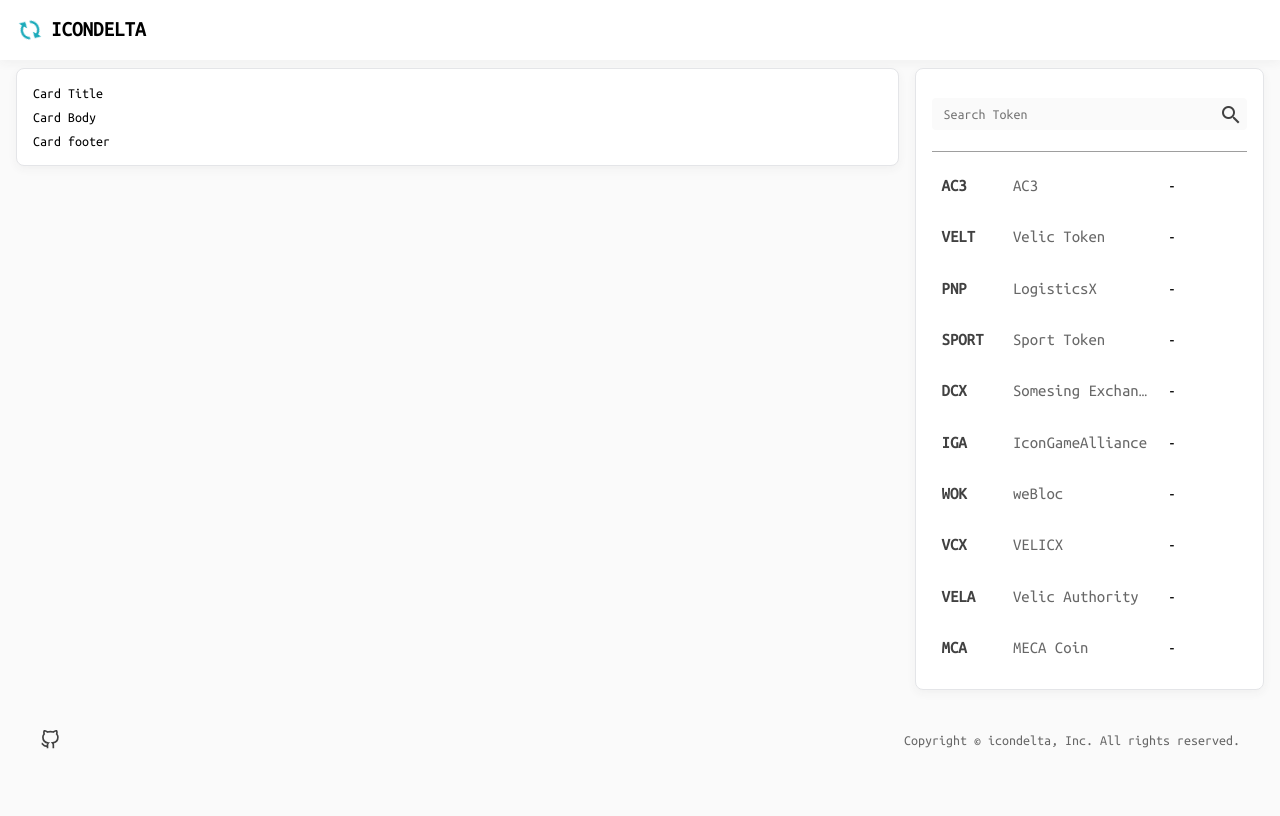
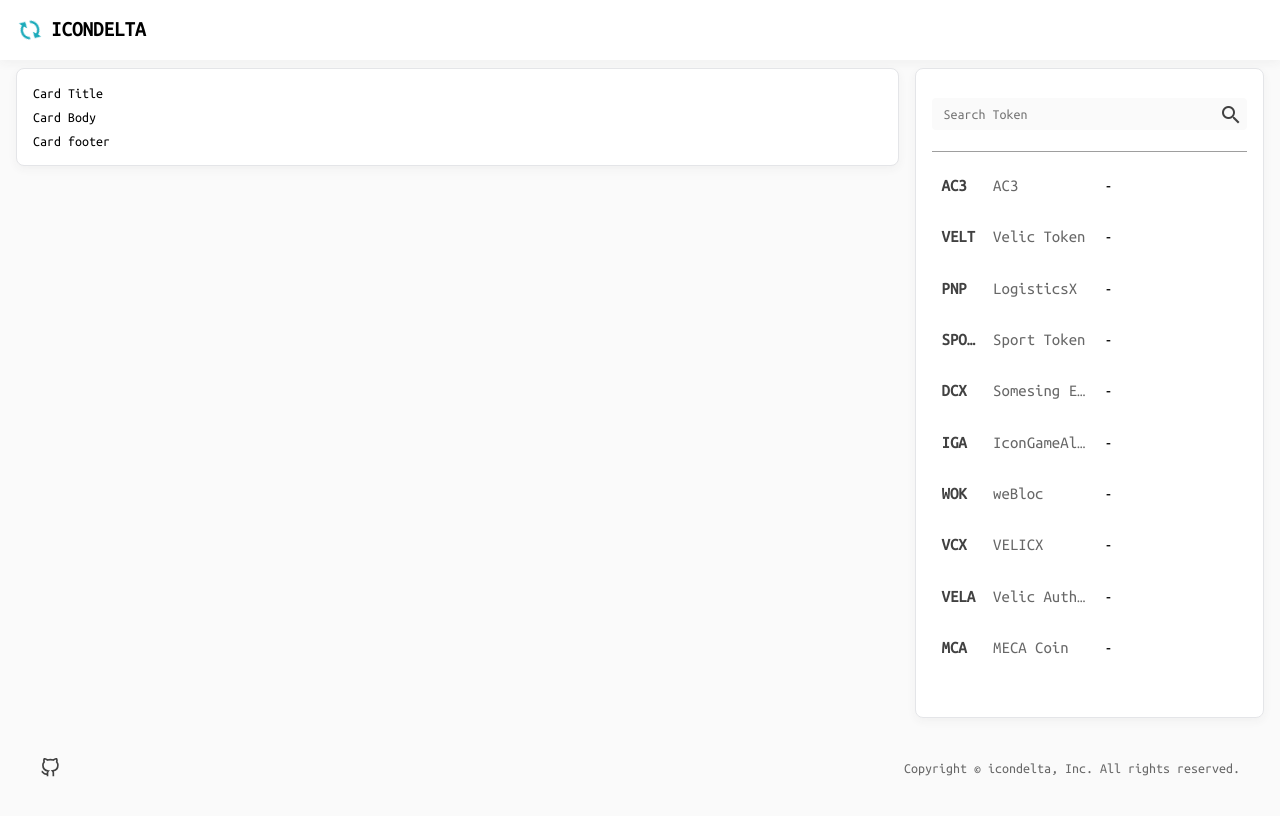
Before and after one commit to ofnullable/svelte-study, a Svelte app: page / in a window 1280 px wide. Built offline with nearby package versions, Linux system fonts and the light colour scheme.

Commit message:
:sparkles: Implement responsive token lsit and search token feature

```diff
--- a/src/components/tokens/TokenInfo.svelte
+++ b/src/components/tokens/TokenInfo.svelte
@@ -1,7 +1,7 @@
 <script>
   import { css } from 'emotion';
 
-  import media from '../../common/media'
+  import media from '../../common/media';
 
   const tokenInfo = css`
     width: calc(72% - 16px);
--- a/src/components/tokens/TokenList.svelte
+++ b/src/components/tokens/TokenList.svelte
@@ -1,41 +1,107 @@
 <script>
   import { css } from 'emotion';
-  import { get } from 'svelte/store';
 
   import TokenListItem from './TokenListItem.svelte';
   import TokenSearchBar from './TokenSearchBar.svelte';
   import { tokens } from '../../store/token';
+  import { menuVisible, toggleVisible } from '../../store/ui';
 
   import media from '../../common/media';
 
-  export let params = {};
+  let searchText = '';
+
+  $: visible = css`
+    ${media.down('lg')} {
+      display: ${$menuVisible ? 'flex' : 'none'};
+    }
+  `;
+
+  $: tokenList = searchText ? $tokens.filter(({ name, symbol }) => {
+    return (name && name.toLowerCase().includes(searchText)) || (symbol && symbol.toLowerCase().includes(searchText));
+  }) : $tokens;
+
+  $: overlayZIndex = css`
+    ${media.down('lg')} {
+      ${$menuVisible ?
+      css`width: 100%; height: 100%;` :
+      css`width: 0; height: 0;`
+  }
+    }
+  `;
+
+  function resetText() {
+    searchText = '';
+    toggleVisible();
+  }
 
   const tokenListStyle = css`
+    top: 8px;
     width: 28%;
+    position: sticky;
+    height: 650px;
+    max-height: 650px;
     float: right;
-    position: sticky;
+
     .card__body {
+      display: flex;
+      height: 100%;
       padding: 8px 0;
+      overflow: hidden;
+
+      p {
+        display: flex;
+        margin: 0;
+        padding: 16px;
+        height: 100%;
+        align-items: center;
+        justify-content: center;
+        font-size: 1.5rem;
+        font-weight: bold;
+      }
     }
 
     ${media.down('lg')} {
-      display: none;
-      width: 80%;
+      top: 58px;
+      width: 28%;
+      min-width: 300px;
+      z-index: 100;
+      float: none;
+      position: absolute;
+      overflow: hidden;
+      max-height: 80%;
     }
+
     ${media.down('md')} {
-      width: 100%;
+      width: 35%;
+      max-height: 70%;
     }
+  `;
+
+  const overlay = css`
+      top: 0;
+      left: 0;
+      z-index: 99;
+      position: absolute;
   `;
 </script>
 
-<div class={`card ${tokenListStyle}`}>
+<div class={`card ${tokenListStyle} ${visible}`}>
   <div class="card__title">
-    <TokenSearchBar/>
+    <TokenSearchBar bind:searchText={searchText}/>
   </div>
   <div class="card__body">
-    {#each $tokens as token (token.address)}
-      <TokenListItem token={token} active={token.symbol === params.symbol}/>
-    {/each}
+    <div class="inner_scroll">
+      {#if tokenList.length}
+        {#each tokenList as token (token.address)}
+          <TokenListItem token={token}/>
+        {/each}
+      {:else}
+        <p>
+          No results found.
+        </p>
+      {/if}
+    </div>
   </div>
   <div class="card__footer"></div>
 </div>
+<div class={`${overlay} ${visible} ${overlayZIndex}`} on:click={resetText}></div>
--- a/src/components/tokens/TokenListItem.svelte
+++ b/src/components/tokens/TokenListItem.svelte
@@ -1,7 +1,9 @@
 <script>
+  import { css } from 'emotion';
   import { link } from 'svelte-spa-router';
   import active from 'svelte-spa-router/active';
-  import { css } from 'emotion';
+
+  import { menuVisible, toggleVisible } from '../../store/ui';
 
   export let token;
 
@@ -51,7 +53,13 @@
   `;
 </script>
 
-<a class={tokenListItem} href={`/${token.symbol}`} use:link use:active={{path: `/${token.symbol}`,className:'active'}}>
+<a
+    class={tokenListItem}
+    href={`/${token.symbol}`}
+    use:link
+    use:active={{path: `/${token.symbol}`, className:'active'}}
+    on:click={toggleVisible}
+>
   <ul>
     <li>
       <span>{token.symbol}</span>
--- a/src/components/tokens/TokenSearchBar.svelte
+++ b/src/components/tokens/TokenSearchBar.svelte
@@ -2,7 +2,7 @@
   import { css } from 'emotion';
   import InputWrapper from '../common/InputWrapper';
 
-  let searchText = '';
+  export let searchText = '';
 
   const iconStyle = css`
     cursor: pointer;
--- a/src/layouts/Header.svelte
+++ b/src/layouts/Header.svelte
@@ -1,17 +1,17 @@
 <script>
-  import { link } from 'svelte-spa-router';
   import { token } from '../store/token';
+  import { menuVisible, toggleVisible } from '../store/ui';
 </script>
 
 <header>
   <nav>
     <div>
-      <a class="title" href="/AC3" use:link>
+      <span class="title">
         <i class="material-icons icon">autorenew</i>
         icondelta
-      </a>
+      </span>
     </div>
-    <div class="subtitle">
+    <div class="subtitle" on:click={toggleVisible}>
       <p>{`${$token.symbol} ${$token.name}`}</p>
     </div>
   </nav>
@@ -44,7 +44,8 @@
     }
   }
 
-  a {
+  span {
+    cursor: default;
     color: #000;
     height: 100%;
     font-weight: 700;
@@ -68,6 +69,7 @@
   }
 
   .subtitle {
+    cursor: pointer;
     font-size: 0;
 
     p {
--- a/src/store/token.js
+++ b/src/store/token.js
@@ -1,6 +1,6 @@
 import { writable } from 'svelte/store';
 import { TOKENS } from '../common/consts';
 
+export let tokens = writable(TOKENS);
+
 export let token = writable(TOKENS[0]);
-
-export const tokens = writable(TOKENS);
--- /dev/null
+++ b/src/store/ui.js
@@ -0,0 +1,7 @@
+import { writable } from 'svelte/store';
+
+export let menuVisible = writable(false);
+
+export const toggleVisible = () => {
+  menuVisible.update(prev => !prev);
+};
```
Also changed, not shown: src/components/common/InputWrapper.svelte (line endings or trailing spaces).
